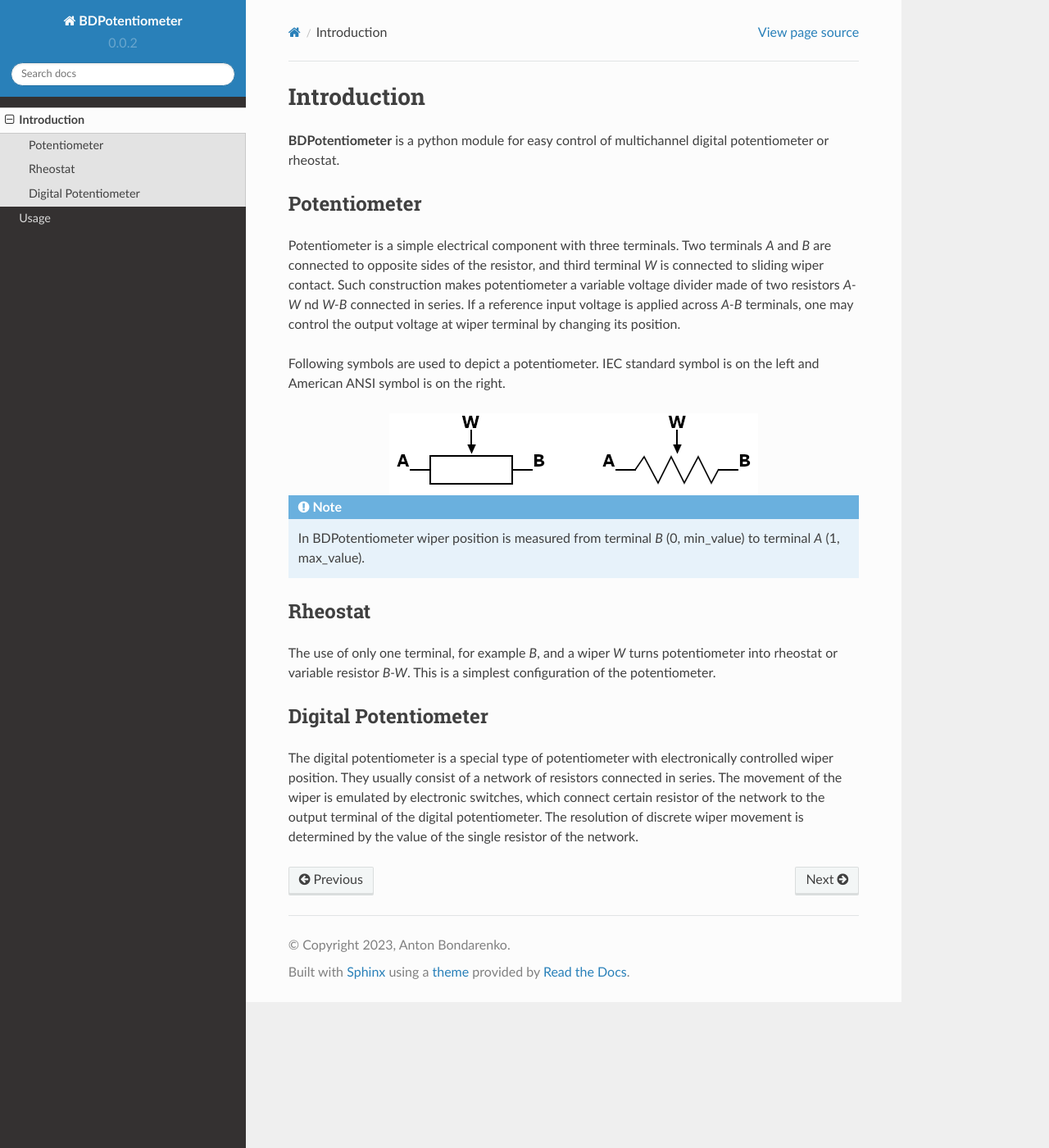
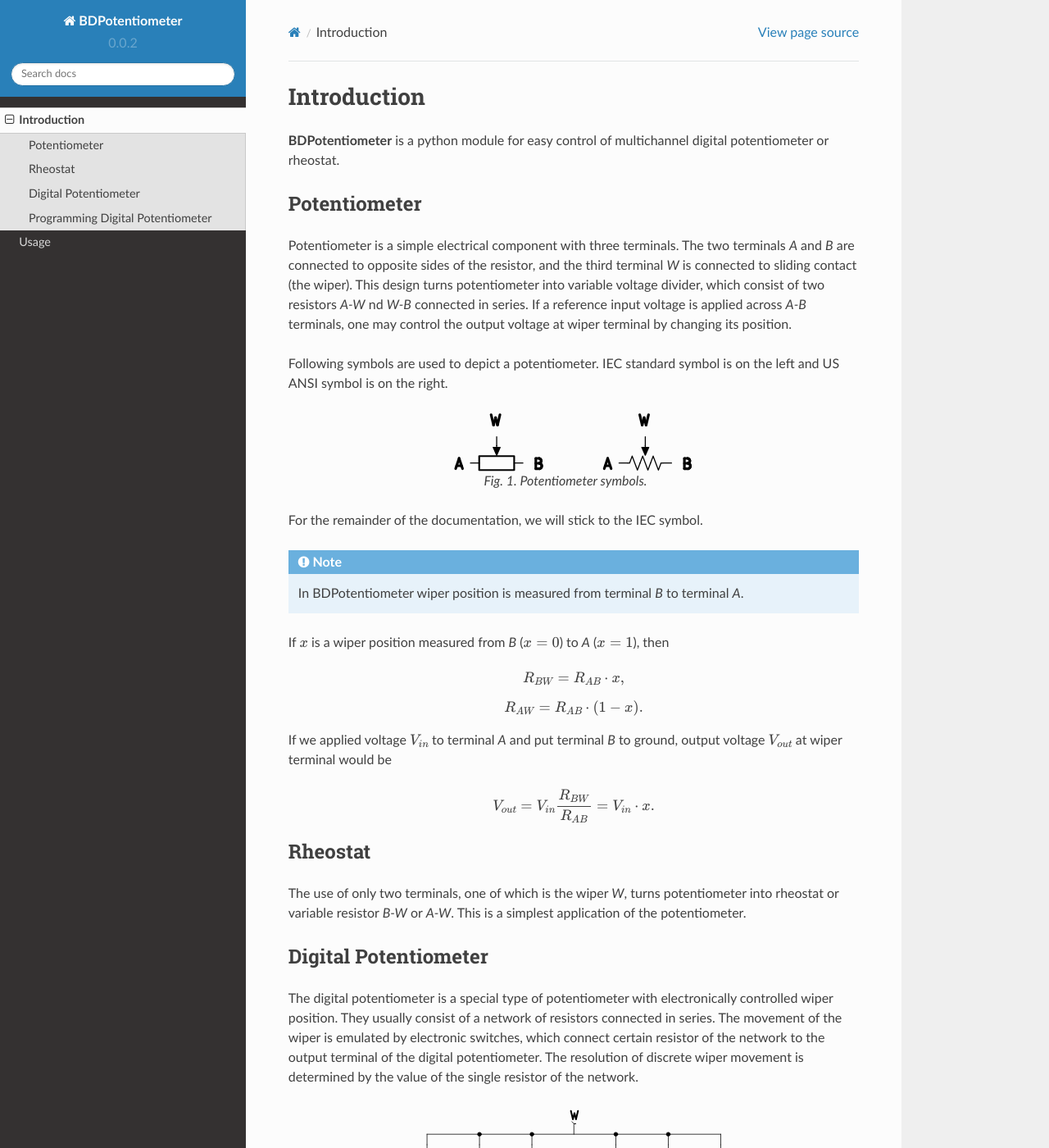
Before and after one commit to bond-anton/BDPotentiometer, a Sphinx documentation site: the page built from docs/source/introduction.rst, in a window 1280 px wide and 1400 px high. Shown: the whole window at 82% size. Built offline with Sphinx 7.4.7 and the Read the Docs theme 2.0.0, drawn with Linux system fonts in a browser that asks for light colours; some of the changed text lies outside the part shown.

Commit message:
Documentation updated

```diff
--- a/docs/source/introduction.rst
+++ b/docs/source/introduction.rst
@@ -7,27 +7,50 @@
 Potentiometer
 -------------
 Potentiometer is a simple electrical component with three terminals.
-Two terminals `A` and `B` are connected to opposite sides of the resistor,
-and third terminal `W` is connected to sliding wiper contact.
-Such construction makes potentiometer a variable voltage divider
-made of two resistors `A-W` nd `W-B` connected in series. If a reference input voltage
-is applied across `A-B` terminals, one may control the output voltage at wiper terminal
-by changing its position.
+The two terminals `A` and `B` are connected to opposite sides of the resistor,
+and the third terminal `W` is connected to sliding contact (the wiper).
+This design turns potentiometer into variable voltage divider,
+which consist of two resistors `A-W` nd `W-B` connected in series.
+If a reference input voltage is applied across `A-B` terminals,
+one may control the output voltage at wiper terminal by changing its position.
 
 Following symbols are used to depict a potentiometer.
-IEC standard symbol is on the left and American ANSI symbol is on the right.
+IEC standard symbol is on the left and US ANSI symbol is on the right.
 
-.. image:: images/potentiometer_symbols.png
+.. figure:: images/pot_symbols.svg
+    :width: 300
     :align: center
 
+    Fig. 1. Potentiometer symbols.
+
+For the remainder of the documentation, we will stick to the IEC symbol.
+
 .. note::
-    In BDPotentiometer wiper position is measured from terminal `B` (0, min_value)
-    to terminal `A` (1, max_value).
+    In BDPotentiometer wiper position is measured from terminal `B`
+    to terminal `A`.
+
+If :math:`x` is a wiper position measured from `B` (:math:`x=0`)
+to `A` (:math:`x=1`), then
+
+.. math::
+
+    R_{BW} = R_{AB} \cdot x,
+
+.. math::
+
+    R_{AW} = R_{AB} \cdot (1 - x).
+
+If we applied voltage :math:`V_{in}` to terminal `A` and put terminal `B` to ground, output
+voltage :math:`V_{out}` at wiper terminal would be
+
+.. math::
+
+    V_{out} = V_{in} \frac{R_{BW}}{R_{AB}} = V_{in} \cdot x.
 
 Rheostat
 --------
-The use of only one terminal, for example `B`, and a wiper `W` turns potentiometer
-into rheostat or variable resistor `B-W`. This is a simplest configuration of the potentiometer.
+The use of only two terminals, one of which is the wiper `W`, turns potentiometer
+into rheostat or variable resistor `B-W` or `A-W`. This is a simplest application of the potentiometer.
 
 Digital Potentiometer
 ---------------------
@@ -37,3 +60,40 @@
 which connect certain resistor of the network to the output terminal of the digital potentiometer.
 The resolution of discrete wiper movement is determined by the value
 of the single resistor of the network.
+
+.. figure:: images/digital_pot.svg
+    :width: 600
+    :align: center
+
+    Fig. 2. Equivalent circuit of digital potentiometer with resistor ladder design.
+
+As you can see in Fig. 2. each tap of resistor ladder has its own wiper resistance `R_w`
+(usually some tens of Ohms). Small variations of `R_w` are possible between taps,
+which can lead to a non-linear change in resistance when changing the value of the slider position.
+The lower the total resistance of the potentiometer, the more noticeable this effect.
+
+If :math:`x` is again a wiper position (integer this time) measured from `B` (:math:`x=0`)
+to `A` (:math:`x=n`), then
+
+.. math::
+
+    R_{BW} = \frac{R_{AB}}{n} \cdot x + R_{w} = R_{s} \cdot x + R_{w},
+
+.. math::
+
+    R_{AW} = \frac{R_{AB}}{n} \cdot (n - x) + R_{w} = R_{s} \cdot (n - x) + R_{w}.
+
+
+Programming Digital Potentiometer
+---------------------------------
+
+Digital potentiometer is usually being programmed using its serial communication interface.
+This could be:
+
+* Up/Down input pins for incrementing/decrementing pot's value;
+* SPI interface;
+* I2C interface.
+
+Some digital potentiometers have non-volatile memory for wiper position storage.
+Such pots restore wiper position after power cycle. Other potentiometers reset wiper position on
+power cycle to default value (usually middle of the scale).
```
Also changed, not shown: docs/source/images/digital_pot.svg (added), docs/source/images/pot_symbols.svg (added), docs/source/images/potentiometer_symbols.png (deleted).
